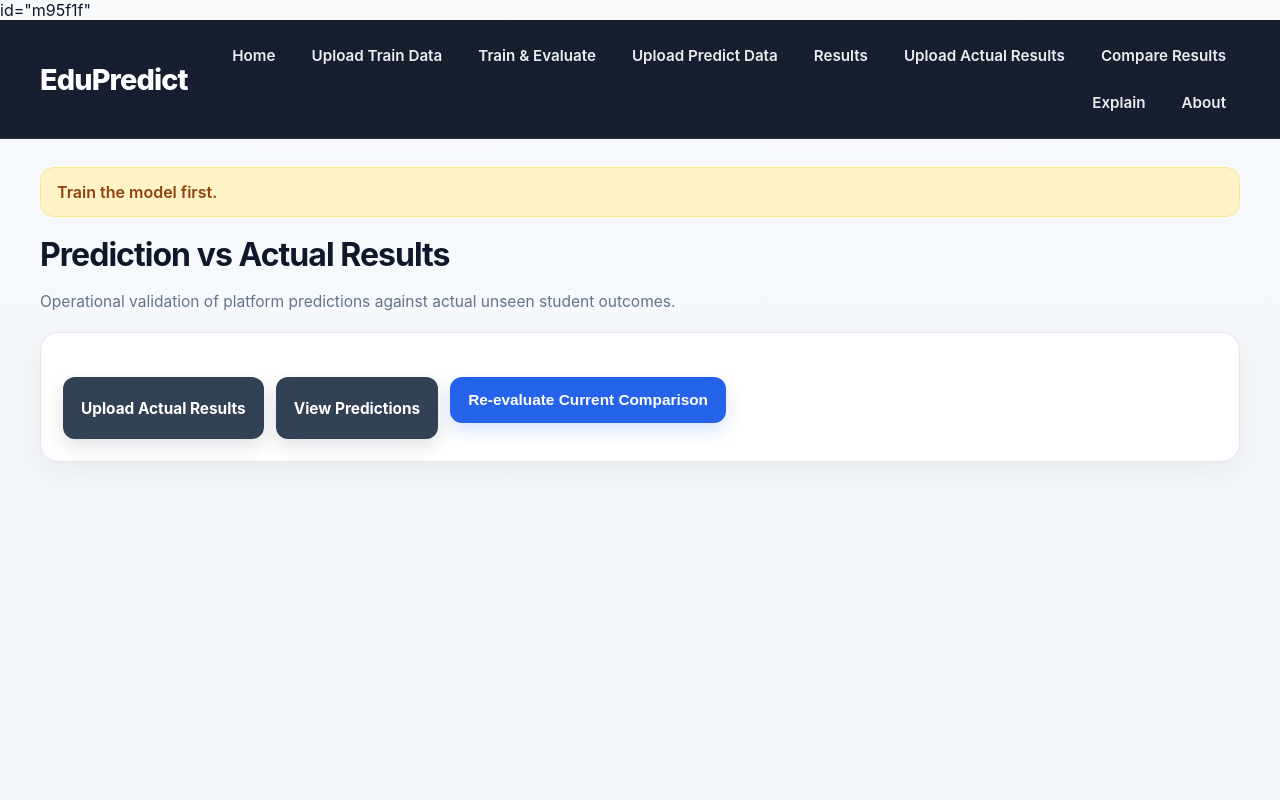
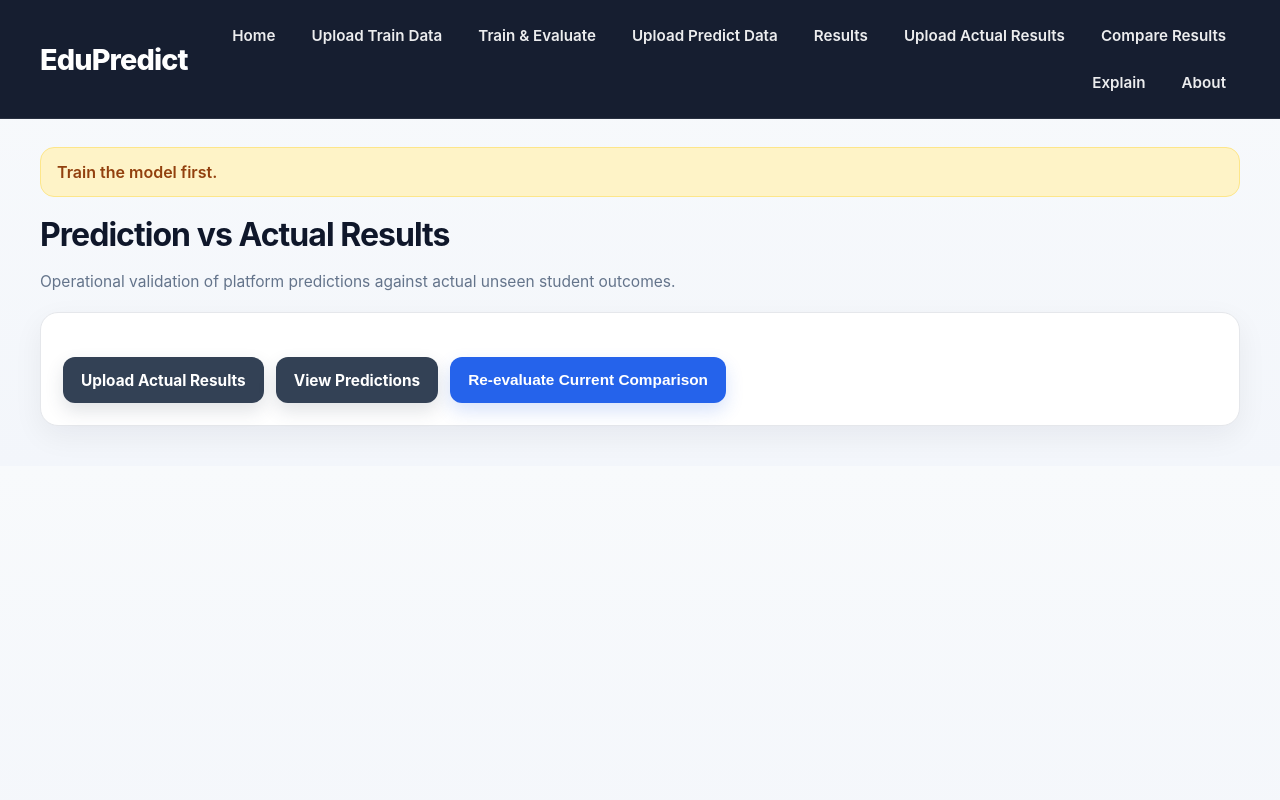
Before and after one commit to RidhanPar/edupredict-platform, a Flask app: page /compare in a window 1280 px wide. Run offline with Flask 3, Linux system fonts and the light colour scheme.

```diff
--- a/templates/compare.html
+++ b/templates/compare.html
@@ -1,4 +1,4 @@
-id="m95f1f"
+
 {% extends 'base.html' %}
 {% block title %}EduPredict | Compare Results{% endblock %}
 {% block content %}
```
